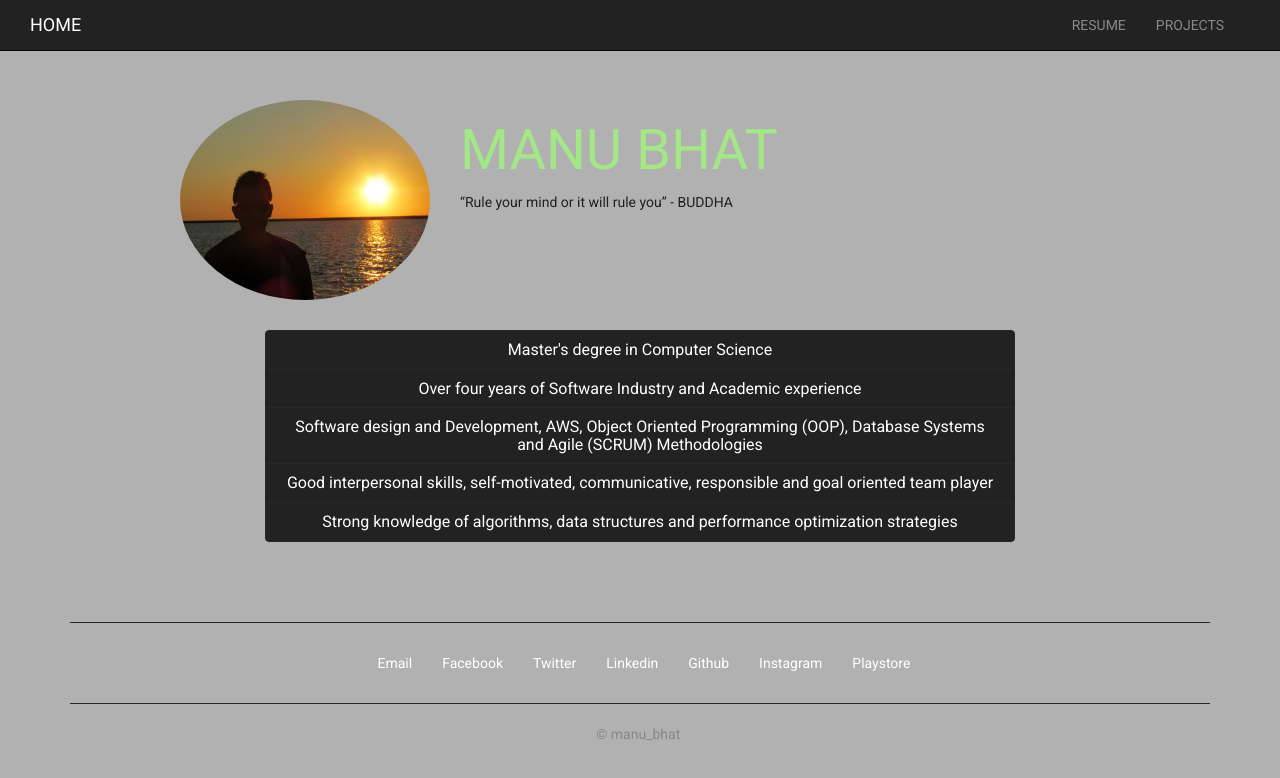
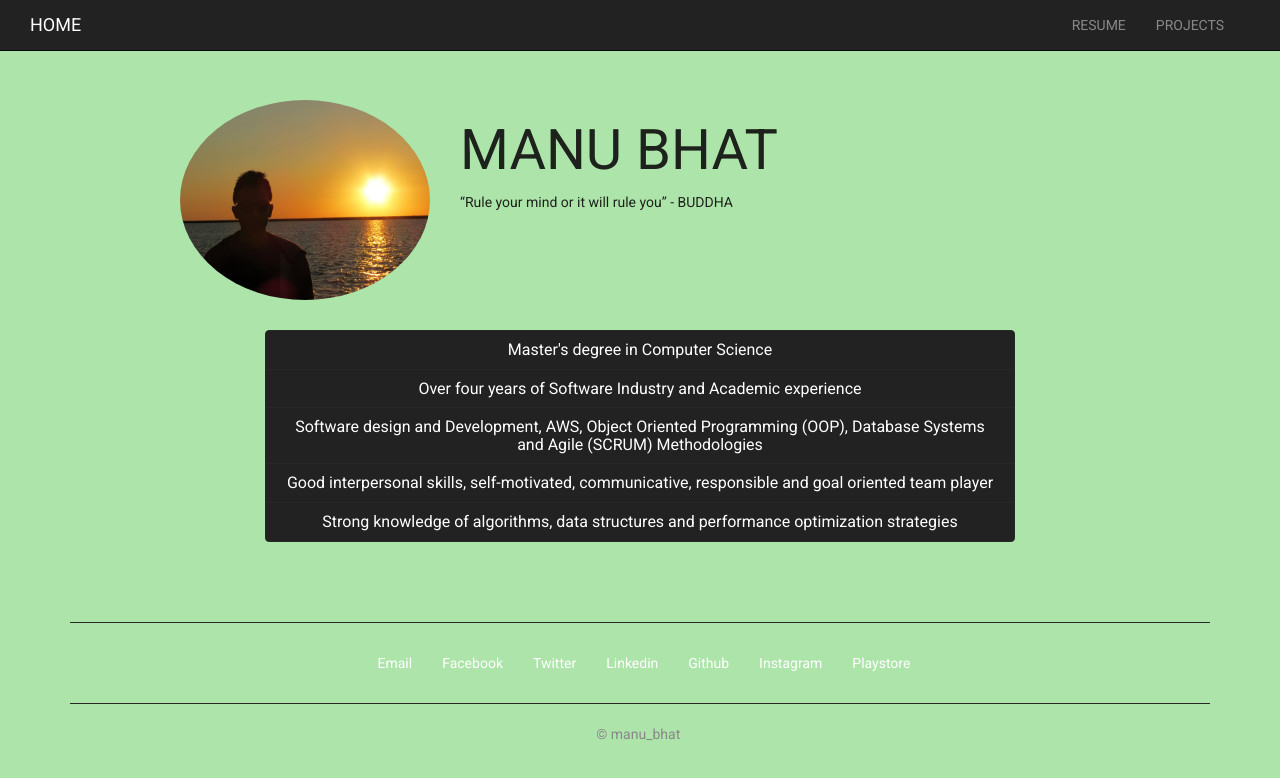
Before and after one commit to manubhats/mygithubpage, a plain HTML site: page index.html in a window 1280 px wide. Drawn offline with nearby package versions, Linux system fonts and the light colour scheme.

Commit message:
Update style.css

```diff
--- a/css/style.css
+++ b/css/style.css
@@ -2,7 +2,7 @@
 
 
   #main{
-    background-color: #B1B1B1;
+    background-color: #ADE4AA;
 }
 
 h1{
@@ -56,7 +56,7 @@ h1{
 /*  }*/
 
 h1#head{
-  color:#A4E786;
+  color:#1E221C;
 }
 div.whitecolor li.c2 {
     color: #ffffff;
```
